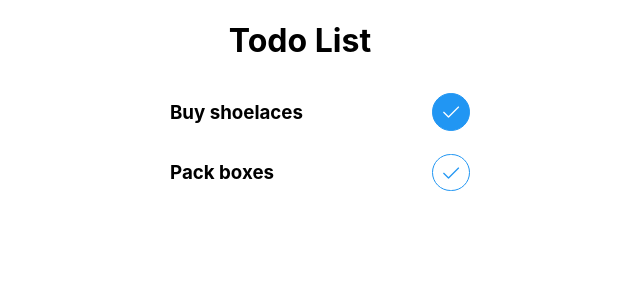
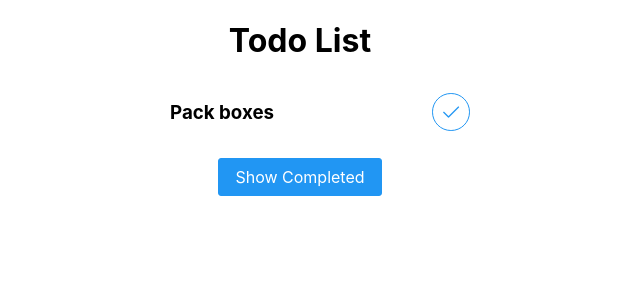
Before and after one commit to ericos-bennett/vue-todo, a Vue app: page / in a window 1280 px wide. Shown: the top 300 px of the page, without its empty margins (340-980 px from the left). Built offline with nearby package versions, Linux system fonts and the light colour scheme.

Commit message:
add show/hide completed functionality

```diff
--- a/src/App.vue
+++ b/src/App.vue
@@ -1,6 +1,16 @@
 <template>
   <h1>Todo List</h1>
-  <TodoList :todos="todos" :toggleCompleted="toggleCompleted" />
+  <TodoList
+    :todos="todos"
+    :toggleCompleted="toggleCompleted"
+    :showCompleted="showCompleted"
+  />
+  <Button
+    v-if="showCompleted"
+    @click="toggleShowCompleted"
+    label="Hide Completed"
+  />
+  <Button v-else @click="toggleShowCompleted" label="Show Completed" />
 </template>
 
 <script>
@@ -23,11 +33,15 @@ export default {
           isCompleted: true,
         },
       ],
+      showCompleted: false,
     };
   },
   methods: {
     toggleCompleted(todo) {
       todo.isCompleted = !todo.isCompleted;
+    },
+    toggleShowCompleted() {
+      this.showCompleted = !this.showCompleted;
     },
   },
 };
--- a/src/components/TodoList.vue
+++ b/src/components/TodoList.vue
@@ -1,7 +1,12 @@
 <template>
   <div>
     <ul>
-      <li v-for="todo in todos" :key="todo.id" class="todo">
+      <li
+        v-for="todo in todos"
+        :key="todo.id"
+        v-show="showCompleted || todo.isCompleted"
+        class="todo"
+      >
         <h3>{{ todo.task }}</h3>
         <Button
           icon="pi pi-check"
@@ -16,7 +21,7 @@
 
 <script>
 export default {
-  props: ['todos', 'toggleCompleted'],
+  props: ['todos', 'toggleCompleted', 'showCompleted'],
 };
 </script>
 
```
